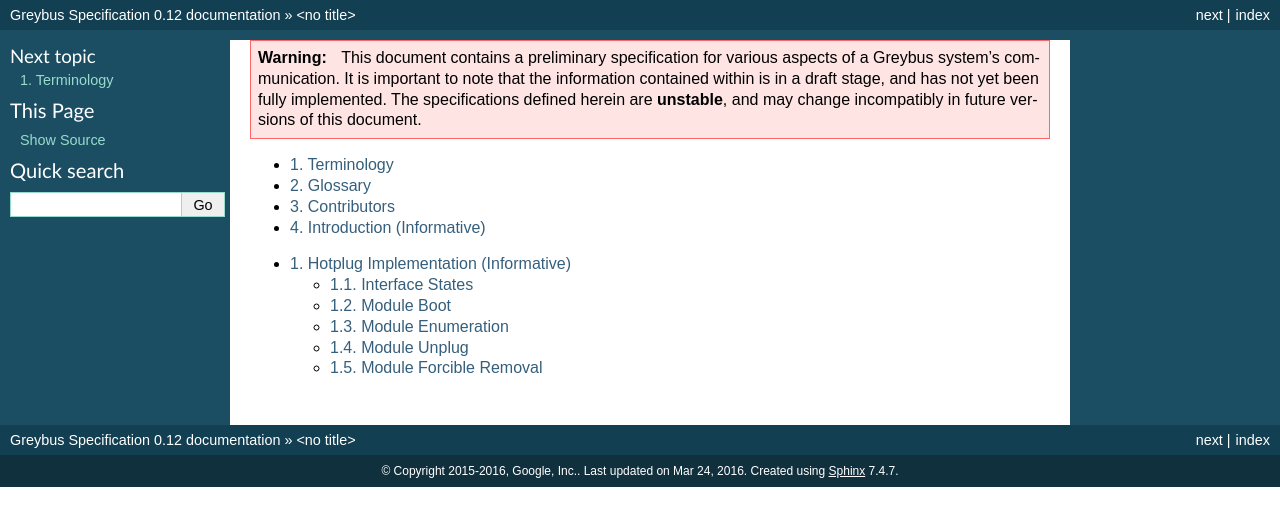
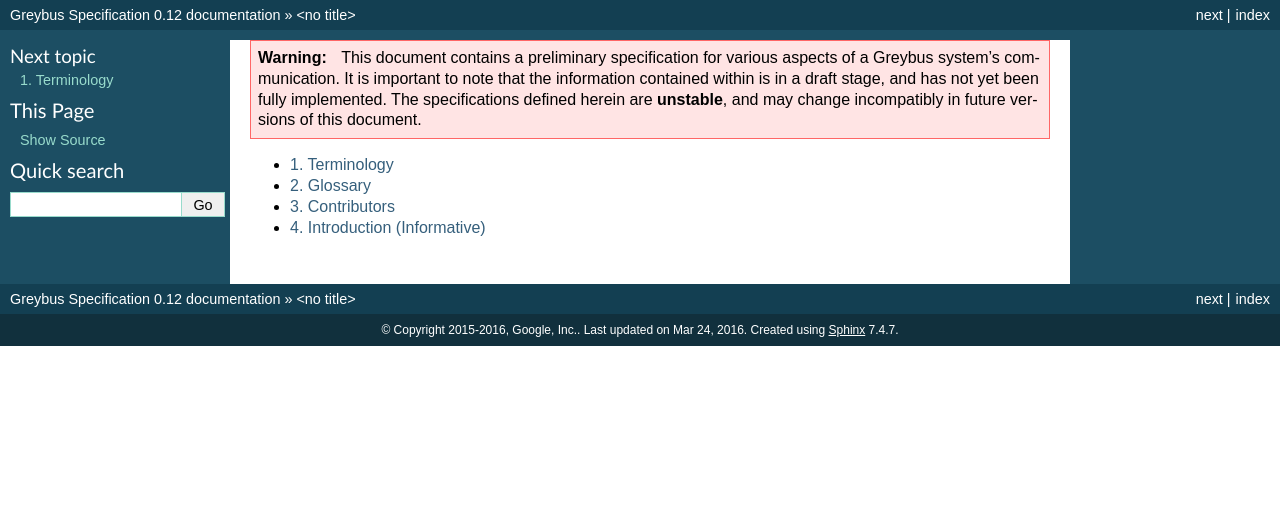
Before and after one commit to projectara/greybus-spec, a Sphinx documentation site: the page built from source/index.rst, in a window 1280 px wide. Shown: the top 526 px of the page. Built offline with Sphinx 7.4.7, drawn with Linux system fonts in a browser that asks for light colours; pages that are not in the unit, such as notebooks, are missing from menus; some of the changed lines change nothing that is shown.

Commit message:
greybus-spec: delete hotplug appendix
A lot of the information in this document (in particular the Interface
States and what we are going to do with them) is moving into normative
sections in the specification. Delete it.

Signed-off-by: Marti Bolivar <mbolivar@leaflabs.com>
Signed-off-by: Greg Kroah-Hartman <gregkh@google.com>

```diff
--- a/source/appendix/hotplug.rst
+++ /dev/null
@@ -1,413 +0,0 @@
-.. highlight:: text
-
-Hotplug Implementation (Informative)
-====================================
-
-.. warning::
-
-   **Work in progress**. This section assumes:
-
-   1. No spontaneous errors on the UniPro link once it's established
-
-   2. ES2 modules only (no ES3). (There are changes to the UniPro
-      linkup sequence in ES3 that will be detailed in future patches.)
-
-   3. 1x2 modules with Toshiba bridge ASICs only (no 2x2 modules, no
-      "dummy" modules, etc.)
-
-   4. No power management (e.g. it's assumed OK to power on all
-      modules at the same time)
-
-   5. Modules only drain power (no battery modules)
-
-   6. SVC and AP are booted and operational
-
-   7. Potential changes to wake/detect are ignored (still under
-      discussion; details are not yet available)
-
-This appendix describes how one implementation of a Greybus system
-physically supports dynamic insertion and removal of modules. In
-particular, it defines the state machines which manage module hotplug.
-
-It is purely informative from the perspective of the Greybus
-specification itself. Other implementations of Greybus may choose to
-support hotplug differently.
-
-Interface States
-----------------
-
-This section describes the instantaneous sub-states associated with an
-interface on a module at any given time.
-
-An *interface state* is a tuple containing the sub-state values for an
-interface at a particular time.
-
-An interface state is written as follows::
-
-  (WD=<wd>, V_SYS=<v_sys>, V_CHG=<v_chg>, REFCLK=<ref_clk>, UNIPRO=<unipro>,
-   MBOX=<mbox>, DEVID=<devid>, CPORT=[<cports>], ORD=<ord>)
-
-Where each of the values in angle brackets (<>) are one of the legal
-values for the sub-states as defined below.
-
-Wake/Detect (WD)
-~~~~~~~~~~~~~~~~
-
-*WD* is the wake/detect sub-state. It is the instantaneous state of
-the wake/detect pin, and is one of:
-
-- UNK: unknown
-- INA_S: inactive stable
-- INA_U: inactive unstable (only occurs while debouncing during state
-  transitions)
-- ACT_S: active stable
-- ACT_U: active unstable (only occurs while debouncing during state
-  transitions)
-
-Physically speaking, the WD sub-state is what the SVC has measured
-most recently.
-
-System Power Bus (V_SYS)
-~~~~~~~~~~~~~~~~~~~~~~~~
-
-*V_SYS* is the system power sub-state. It describes whether power is
-supplied to an interface by the system, and is one of:
-
-- OFF: power is not supplied
-- ON: power is supplied
-
-Battery Power Bus (V_CHG)
-~~~~~~~~~~~~~~~~~~~~~~~~~
-
-TBD. For now, the *V_CHG* sub-state is simply the value "0".
-
-Reference Clock (REFCLK)
-~~~~~~~~~~~~~~~~~~~~~~~~
-
-The *REFCLK* sub-state defines whether an interface's reference clock
-is enabled, and is one of:
-
-- OFF: reference clock is not supplied
-- ON: reference clock is supplied
-
-.. note::
-
-   The state machines below ensure that REFCLK is always OFF when
-   V_SYS is OFF.
-
-UniPro Link (UNIPRO)
-~~~~~~~~~~~~~~~~~~~~
-
-The *UNIPRO* sub-state is a simplification of the state of an
-interface's UniPro link. It is one of:
-
-- DOWN: link is down
-- LSS: link startup sequence is ongoing
-- UP: link is established
-
-Switch Mailbox (MBOX)
-~~~~~~~~~~~~~~~~~~~~~
-
-The *MBOX* sub-state is the value of the mailbox attribute for the
-UniPort associated with the interface's switch port.
-
-It is one of:
-
-- NONE: zero
-- READY: interface signals readiness for Greybus operation
-
-Other values are possible, but are treated as errors.
-
-Device ID (DEVID)
-~~~~~~~~~~~~~~~~~
-
-The *DEVID* sub-state contains UniPro device ID associated with the
-UniPort contained within a module's interface. It is one of:
-
-- INV: special state signaling the device ID is invalid
-- *N*: a positive integer *N*.
-
-CPort Connections (CPORT)
-~~~~~~~~~~~~~~~~~~~~~~~~~
-
-The *CPORT* sub-state is a list containing the CPort numbers on an
-interface which are connected to a peer on the UniPro network. A list
-is given between square brackets, ([]). The empty list is [].
-
-Note that the CPort associated with the Greybus Control Protocol is
-zero. Therefore, a CPORT sub-state when only the Control Protocol
-connection is established is written as [0]. A CPORT sub-state with
-the Control Protocol connection on CPort zero and another connection
-on CPort one is written as [0, 1].
-
-Order (ORD)
-~~~~~~~~~~~
-
-The *ORD* sub-state defines whether an interface has been detected as
-the "primary" or one of the "secondary" interfaces on a module. It is
-one of:
-
-- UNK: interface is not associated with any module
-- PRI: interface is the unique primary interface associated with a module
-- SEC: interface is one of zero or more secondary interfaces
-  associated with a module
-
-Module Boot
------------
-
-.. warning:: This section currently assumes a 1x2 module with ES2 bridge ASIC.
-
-This section describes the state machine which boots an interface. It
-starts from an ABSENT state, and describes how the interface
-transitions to a BOOTED state.
-
-The ABSENT state is defined as the initial state of an interface
-regardless of whether a module is inserted into it after the entire
-Greybus system boots, or if it was physically present before the
-system's power-on reset.
-
-The BOOTED state describes an interface which is powered on and
-initialized, but does not yet have any Greybus connections
-established.
-
-Boot State Machine
-~~~~~~~~~~~~~~~~~~
-
-.. image:: /img/dot/hotplug-absent2boot.png
-   :align: center
-
-Boot States
-~~~~~~~~~~~
-
-The corresponding interface states for the above states are given in
-this section. For each state, a brief description is accompanied by a
-tuple indicating the associated interface state.
-
-- **ABSENT**: The SVC has detected the absence of a module on the interface,
-  or has yet to start detection. Power and clock are disabled; UniPro
-  is down. ::
-
-    (WD=UNK, V_SYS=OFF, V_CHG=0, REFCLK=OFF, UNIPRO=DOWN, MBOX=NONE, DEVID=INV,
-     CPORT=[], ORD=UNK)
-
-- **DEBOUNCING**: The interface WD has been asserted, and is being debounced. ::
-
-    (WD=INA_U or ACT_U, V_SYS=OFF, V_CHG=0, REFCLK=OFF, UNIPRO=DOWN, MBOX=NONE,
-    DEVID=INV, CPORT=[], ORD=UNK)
-
-  Note that, as explained in the *iface_detect_assert* transition below,
-  the transition from ABSENT to DEBOUNCING occurs when WD changes from
-  UNK to ACT_U. However, the *svc_db_cont* transition may cause WD to
-  transition from ACT_U to INA_U or from INA_U back to ACT_U while the
-  interface state remains DEBOUNCING.
-
-  The precise algorithm used to debounce the WD state is not specified
-  in this document.
-
-- **DETECTED**: The interface WD has been asserted through the entire
-  debounce period. The SVC has determined that the interface is now
-  occupied.
-
-  .. warning:: This assumes a 1x2 module only. 2x2 modules may result in
-               the interface ORD sub-state being SEC instead of PRI.
-
-  The ORD sub-state of the interface has been determined. ::
-
-    (WD=ACT_S, V_SYS=OFF, V_CHG=0, REFCLK=OFF, UNIPRO=DOWN, MBOX=NONE, DEVID=INV,
-     CPORT=[], ORD=PRI)
-
-  .. TODO (fix for SW-2608) specify how to determine ORD, generalize to
-     1x2 versus 2x2 (this may require another sub-state or more global
-     module-level state definitions), etc.
-
-- **COLD_BOOT**: The SVC has enabled power and clock to the interface. An
-  attempt to establish the UniPro link is ongoing. ::
-
-    (WD=ACT_S, V_SYS=ON, V_CHG=0, REFCLK=ON, UNIPRO=LSS, MBOX=NONE, DEVID=INV,
-    CPORT=[], ORD=PRI)
-
-  .. FIXME: This language is deliberately vague about who initiates link
-     startup. There is a difference in ES3 -- the switch initiates (fix
-     for SW-2609) -- while in ES2, the bridge initiates. (Also see SW-2259.)
-
-- **LINK_UP**: The UniPro link has been established. The SVC is
-  waiting for a change to the MBOX state to determine that a Greybus
-  interface has finished booting. ::
-
-    (WD=ACT_S, V_SYS=ON, V_CHG=0, REFCLK=ON, UNIPRO=UP, MBOX=NONE, DEVID=N,
-     CPORT=[], ORD=PRI)
-
-- **BOOTED**: The interface has written to the switch port mailbox, and
-  MBOX is valid (i.e. is the READY value). ::
-
-    (WD=ACT_S, V_SYS=ON, V_CHG=0, REFCLK=ON, UNIPRO=UP, MBOX=READY, DEVID=N,
-     CPORT=[], ORD=PRI)
-
-- **DEAD_DUMMY**: The interface is detected, and ORD is known, but is
-  otherwise powered off. No Greybus communication can be performed. ::
-
-    (WD=ACT_S, V_SYS=OFF, V_CHG=0, REFCLK=OFF, UNIPRO=DOWN, MBOX=NONE, DEVID=INV,
-     CPORT=[], ORD=PRI)
-
-Boot State Transitions
-~~~~~~~~~~~~~~~~~~~~~~
-
-The events which cause the labeled transitions between these states,
-and the actions taken by the SVC, AP, and interface during these
-transitions, are as follows.
-
-- *iface_detect_assert* (ABSENT → DEBOUNCING)
-
-  Either due to the SVC measuring the WD state at power-on reset, or due
-  to the module being inserted afterwards, the WD state is observed to
-  be ACT_U. This triggers WD debouncing through transition to the
-  DEBOUNCING state.
-
-- *svc_db_inact* (DEBOUNCING → ABSENT)
-
-  If during the SVC debounce period, the WD state transitions to INA_S
-  for sufficient time, the SVC determines the WD line signals the
-  interface is ABSENT and returns to that state. No notifications to the
-  AP are made.
-
-- *svc_db_cont* (DEBOUNCING → DEBOUNCING)
-
-  The SVC debounce period continues for a predefined duration, during
-  which the SVC detects transitions of the WD line.
-
-- *svc_db_act* (DEBOUNCING → DETECTED)
-
-  The WD line remains at ACT_U for the entire debounce period, and the
-  SVC determines the module is DETECTED. The WD state is redefined to
-  ACT_S.
-
-- *svc_iface_cold_boot* (DETECTED → COLD_BOOT)
-
-  The SVC enables V_SYS and REFCLK to the interface.
-
-  It then sends a cold boot "wake out" pulse by changing the WD state
-  from ACT_S to INA_S for a predetermined duration, then changing it
-  back to ACT_S.
-
-  This "wake out" pulse a signal to the interface to perform a cold or
-  power-on reset and prepare for Greybus communication.
-
-  The duration of this pulse is not currently specified in this
-  document.
-
-- *unipro_lss_cont* (COLD_BOOT → COLD_BOOT)
-
-  .. warning::
-
-     This is an ES2 bridge-specific description: the ES3 and dummy cases
-     differ.
-
-  Once the module has been cold booted, it will initiate the UniPro link
-  startup sequence.
-
-  The interface remains in the COLD_BOOT state while the UniPro link
-  startup sequence is ongoing.
-
-- *unipro_lss_success* (COLD_BOOT → LINK_UP)
-
-  When the UniPro link startup sequence completes successfully, the
-  unipro_lss_success transition occurs, taking the interface to the
-  LINK_UP state, in which the UNIPRO sub-state is UP.
-
-  When the link is established, the SVC proceeds to assign a device ID
-  for the UniPro peer linked up to the interface, making the DEVID
-  sub-state take some integral value *N*.
-
-- *svc_wait_boot* (LINK_UP → LINK_UP)
-
-  The SVC starts a timeout, waiting for a change in the MBOX state. If
-  the interface is part of a module and contains a Greybus
-  implementation, it is initializing itself for the initial Greybus
-  Control Protocol connection.
-
-- *iface_mbox_write* (LINK_UP → BOOTED)
-
-  The interface is ready for Greybus Connection establishment. It has
-  written a boot status into DME following link establishment, and
-  notifies the SVC of its readiness by writing to the mailbox attribute
-  on its switch port.
-
-- *svc_boot_err* (LINK_UP → DEAD_DUMMY)
-
-  The interface either writes an invalid value into the mailbox
-  attribute, or an SVC timeout expires during the LINK_UP period.
-
-- *unipro_lss_fail* (COLD_BOOT → DEAD_DUMMY)
-
-  The attempt to establish the UniPro link fails for whatever
-  reason. The SVC disables power and clock to the interface. At this
-  point, the interface is considered to contain either a damaged Greybus
-  implementation, or it is simply a "blank" or "spacer" interface.
-
-Module Enumeration
-------------------
-
-Once an interface is in the BOOTED state, the system attempts to
-establish sufficient Greybus connections to be usable by
-applications. When this succeeds, the interface is in the ENUMERATED
-state.
-
-Enumeration State Machine
-~~~~~~~~~~~~~~~~~~~~~~~~~
-
-.. note::
-
-   This is just a transcription of the whiteboard image -- more
-   thought is needed to flesh out any needed inner transitions /
-   back-edges.
-
-.. image:: /img/dot/hotplug-boot2enum.png
-   :align: center
-
-Enumeration States
-~~~~~~~~~~~~~~~~~~
-
-TODO.
-
-Enumeration State Transitions
-~~~~~~~~~~~~~~~~~~~~~~~~~~~~~
-
-TODO.
-
-Module Unplug
--------------
-
-Unplug State Machine
-~~~~~~~~~~~~~~~~~~~~
-
-.. image:: /img/dot/hotplug-unplug.png
-   :align: center
-
-Unplug States
-~~~~~~~~~~~~~
-
-TODO.
-
-Unplug State Transitions
-~~~~~~~~~~~~~~~~~~~~~~~~
-
-TODO.
-
-Module Forcible Removal
------------------------
-
-Forcible Removal State Machine
-~~~~~~~~~~~~~~~~~~~~~~~~~~~~~~
-
-.. image:: /img/dot/hotplug-forcibleremoval.png
-   :align: center
-
-Forcible Removal State Machine
-~~~~~~~~~~~~~~~~~~~~~~~~~~~~~~
-
-TODO.
-
-Forcible Removal State Transitions
-~~~~~~~~~~~~~~~~~~~~~~~~~~~~~~~~~~
-
-TODO.
--- a/source/index.rst
+++ b/source/index.rst
@@ -60,16 +60,3 @@
    device_class
    bridged_phy
    bibliography
-
-.. raw:: latex
-
-   % Set up the appendix mode and modify the LaTex toc behavior
-   \appendix
-   \noappendicestocpagenum
-   \addappheadtotoc
-
-.. toctree::
-   :maxdepth: 2
-   :numbered:
-
-   appendix/hotplug
```
